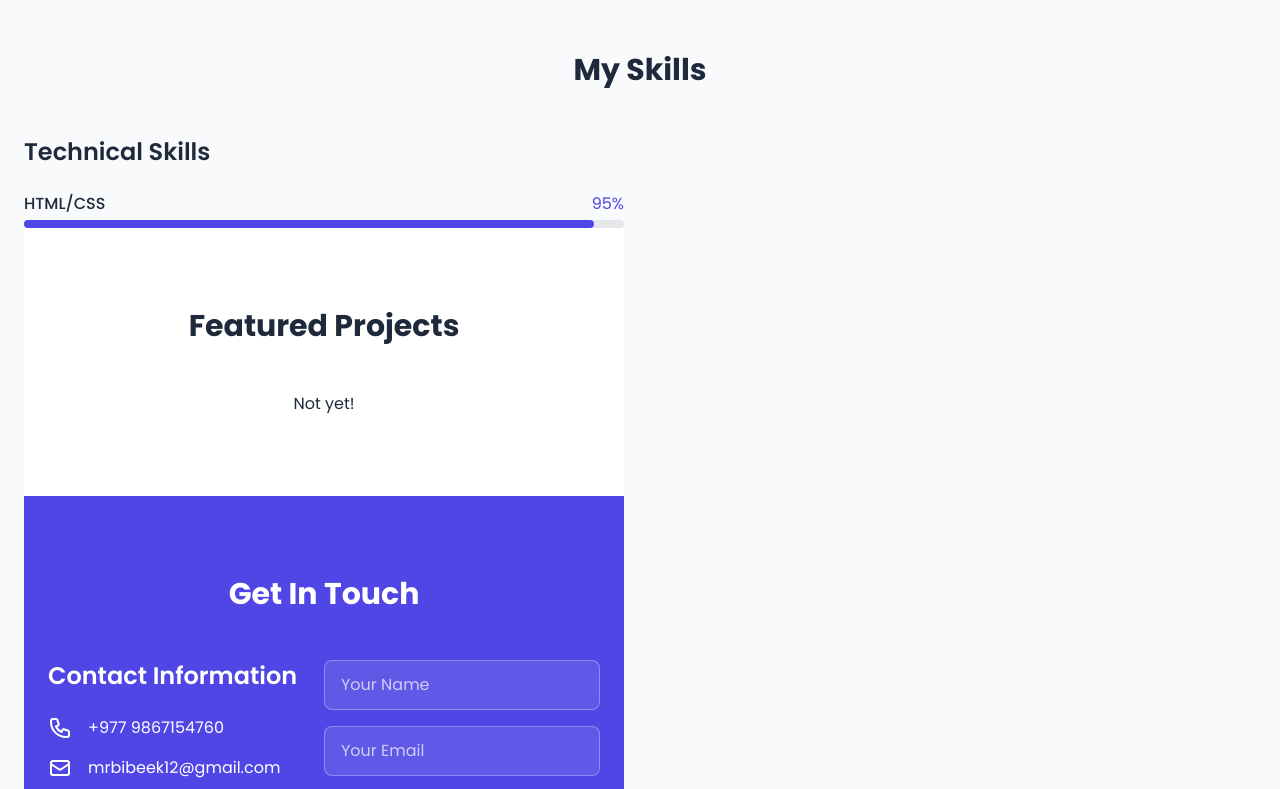
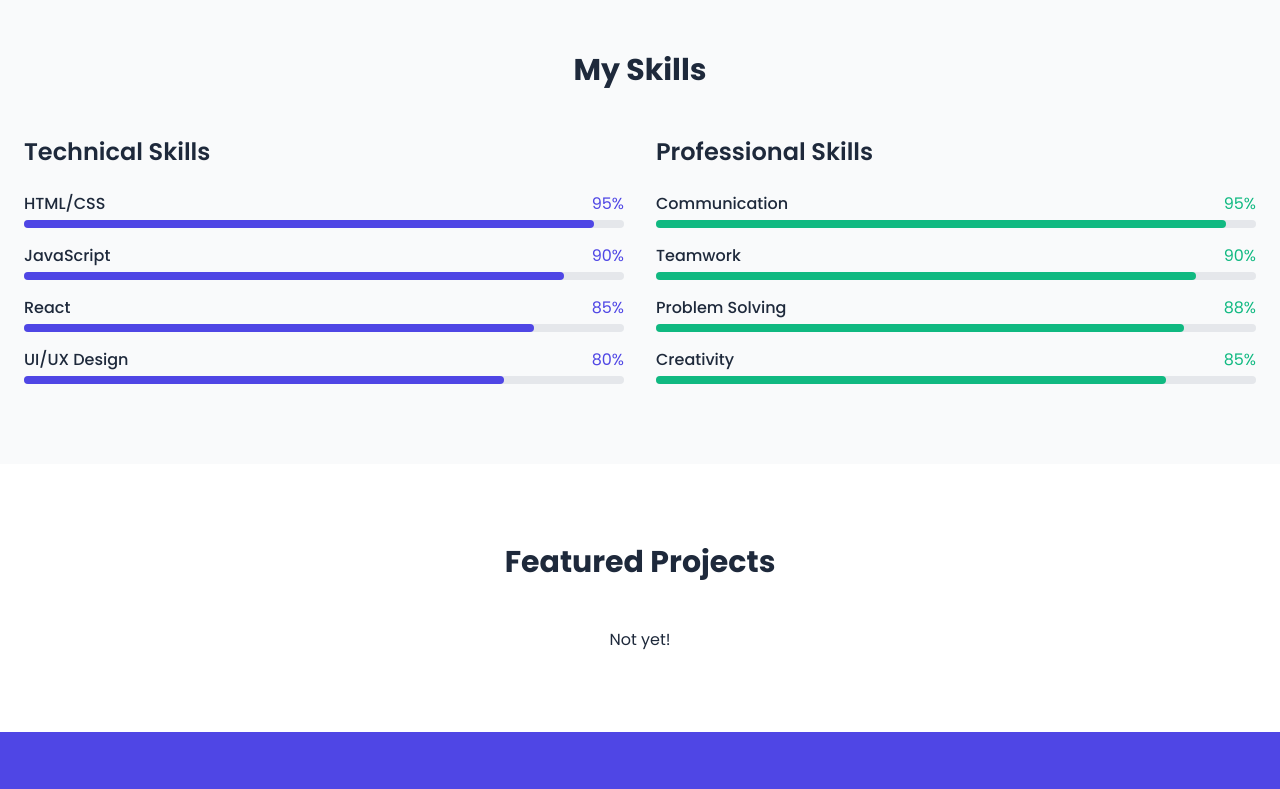
Before and after one commit to bibek091/my-portfolio, a plain HTML site: page index.html in a window 1280 px wide. Shown: the part 1400-2189 px from the top of the page. Drawn offline with nearby package versions, Linux system fonts and the light colour scheme.

Commit message:
Update index.html

```diff
--- a/index.html
+++ b/index.html
@@ -363,24 +363,208 @@
     </section>
 
 <!-- Skills Section -->
+
 <section id="skills" class="py-20 bg-gray-50">
+
     <div class="container mx-auto px-6">
+
         <h2 class="text-3xl font-bold text-center mb-12">My Skills</h2>
 
+
+
         <div class="grid grid-cols-1 md:grid-cols-2 gap-8">
+
             <!-- Technical Skills -->
+
             <div>
+
                 <h3 class="text-2xl font-semibold mb-6">Technical Skills</h3>
 
+
+
                 <div class="space-y-4">
+
                     <div>
+
                         <div class="flex justify-between mb-1">
+
                             <span class="font-medium">HTML/CSS</span>
+
                             <span class="text-indigo-600">95%</span>
+
                         </div>
+
                         <div class="w-full bg-gray-200 rounded-full h-2">
+
                             <div class="bg-indigo-600 h-2 rounded-full skill-bar" style="width: 95%"></div>
+
                         </div>
+
+                    </div>
+
+
+
+                    <div>
+
+                        <div class="flex justify-between mb-1">
+
+                            <span class="font-medium">JavaScript</span>
+
+                            <span class="text-indigo-600">90%</span>
+
+                        </div>
+
+                        <div class="w-full bg-gray-200 rounded-full h-2">
+
+                            <div class="bg-indigo-600 h-2 rounded-full skill-bar" style="width: 90%"></div>
+
+                        </div>
+
+                    </div>
+
+
+
+                    <div>
+
+                        <div class="flex justify-between mb-1">
+
+                            <span class="font-medium">React</span>
+
+                            <span class="text-indigo-600">85%</span>
+
+                        </div>
+
+                        <div class="w-full bg-gray-200 rounded-full h-2">
+
+                            <div class="bg-indigo-600 h-2 rounded-full skill-bar" style="width: 85%"></div>
+
+                        </div>
+
+                    </div>
+
+
+
+                    <div>
+
+                        <div class="flex justify-between mb-1">
+
+                            <span class="font-medium">UI/UX Design</span>
+
+                            <span class="text-indigo-600">80%</span>
+
+                        </div>
+
+                        <div class="w-full bg-gray-200 rounded-full h-2">
+
+                            <div class="bg-indigo-600 h-2 rounded-full skill-bar" style="width: 80%"></div>
+
+                        </div>
+
+                    </div>
+
+                </div>
+
+            </div>
+
+
+
+            <!-- Professional Skills -->
+
+            <div>
+
+                <h3 class="text-2xl font-semibold mb-6">Professional Skills</h3>
+
+
+
+                <div class="space-y-4">
+
+                    <div>
+
+                        <div class="flex justify-between mb-1">
+
+                            <span class="font-medium">Communication</span>
+
+                            <span class="text-emerald-500">95%</span>
+
+                        </div>
+
+                        <div class="w-full bg-gray-200 rounded-full h-2">
+
+                            <div class="bg-emerald-500 h-2 rounded-full skill-bar" style="width: 95%"></div>
+
+                        </div>
+
+                    </div>
+
+
+
+                    <div>
+
+                        <div class="flex justify-between mb-1">
+
+                            <span class="font-medium">Teamwork</span>
+
+                            <span class="text-emerald-500">90%</span>
+
+                        </div>
+
+                        <div class="w-full bg-gray-200 rounded-full h-2">
+
+                            <div class="bg-emerald-500 h-2 rounded-full skill-bar" style="width: 90%"></div>
+
+                        </div>
+
+                    </div>
+
+
+
+                    <div>
+
+                        <div class="flex justify-between mb-1">
+
+                            <span class="font-medium">Problem Solving</span>
+
+                            <span class="text-emerald-500">88%</span>
+
+                        </div>
+
+                        <div class="w-full bg-gray-200 rounded-full h-2">
+
+                            <div class="bg-emerald-500 h-2 rounded-full skill-bar" style="width: 88%"></div>
+
+                        </div>
+
+                    </div>
+
+
+
+                    <div>
+
+                        <div class="flex justify-between mb-1">
+
+                            <span class="font-medium">Creativity</span>
+
+                            <span class="text-emerald-500">85%</span>
+
+                        </div>
+
+                        <div class="w-full bg-gray-200 rounded-full h-2">
+
+                            <div class="bg-emerald-500 h-2 rounded-full skill-bar" style="width: 85%"></div>
+
+                        </div>
+
+                    </div>
+
+                </div>
+
+            </div>
+
+        </div>
+
+    </div>
+
+</section>
 
 
     <!-- Projects Section -->
```
Lines whose indentation alone changed are shown as unchanged.
